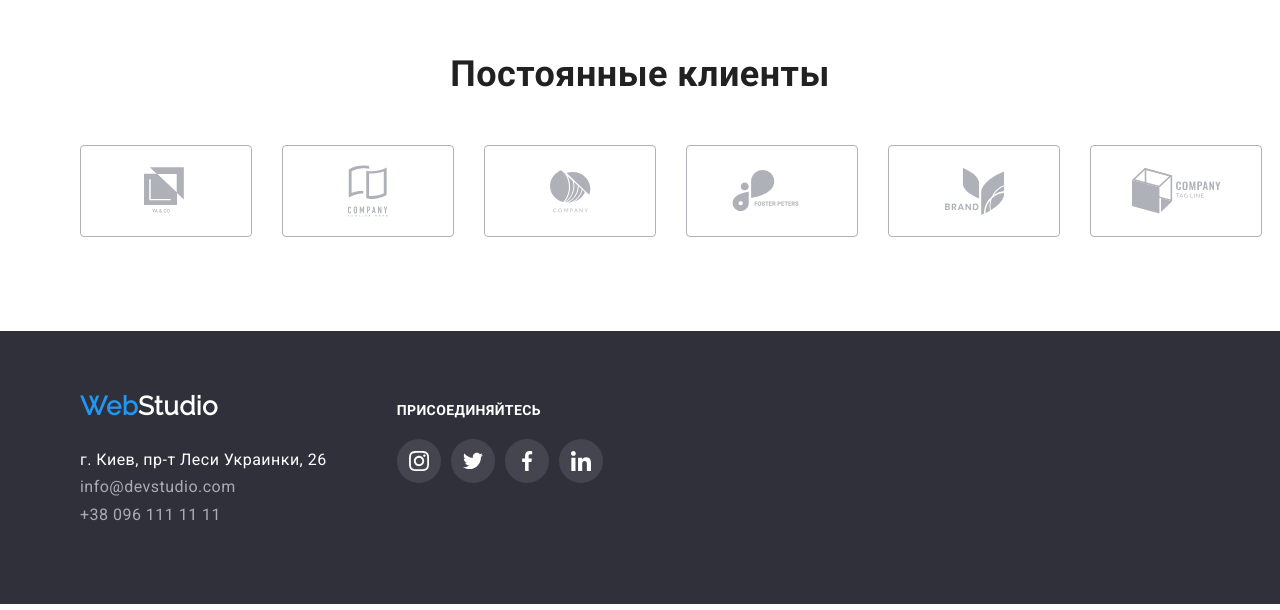
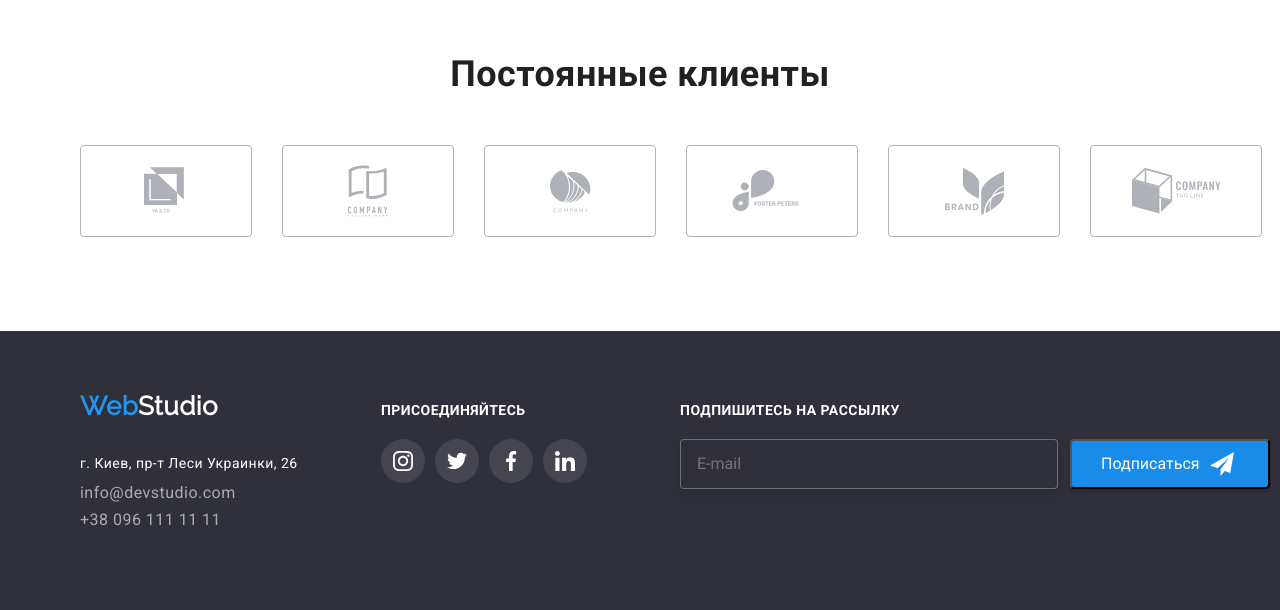
Before and after one commit to AnastasiaB24/goit-markup-hw-06, a plain HTML site: page index.html in a window 1280 px wide. Shown: the part 2413-3023 px from the top of the page. Drawn offline with Linux system fonts and the light colour scheme.

Commit message:
form-footer

```diff
--- a/css/style.css
+++ b/css/style.css
@@ -678,11 +678,11 @@ color: var(--title-text-color);
   fill: var(--accent-color);
 }
 .form-button{
-  position: absolute;
+position: absolute;
 width: 200px;
 height: 50px;
 left: 165px;
-top: ;
+
 
 border: 0;
 background: #188CE8;
@@ -851,10 +851,19 @@ border-radius: 4px;
   display: block;
   margin-bottom: 9px;
 }
+.info-footer{
+  font-size: 14px;
+  line-height: 24px;
 
+  margin-bottom: 9px;
+  margin-top: 0;
+}
+.contaks{
+  width: 231px;
+}
 .footer-icon {
   display: block;
-  margin-left: 100;
+  margin-right: 93px;
 }
 
 .footer-icon-set {
@@ -886,6 +895,61 @@ border-radius: 4px;
   margin-top: 0;
   margin-bottom: 20px;
 }
+
+/* form footer */
+
+.form-footer{
+  display: flex;
+
+}
+.mail-footer{
+  padding-left: 16px;
+  margin-right: 12px;
+  width: 358px;
+
+  border: 1px solid rgba(255, 255, 255, 0.3);
+  border-radius: 4px;
+  filter: drop-shadow(0px 4px 4px rgba(0, 0, 0, 0.15));
+  background-color: var(--hero-color);
+
+}
+
+.mail-footer ::placeholder {
+  color: rgba(255, 255, 255, 0.6);;
+}
+.footer-mail-text{
+  display: block;
+  margin-bottom: 20px;
+  color: var(--white-text-color);
+  font-size: 14px;
+  line-height: 1.14;
+  text-transform: uppercase;
+
+}
+.icon-telega {
+  width: 24px;
+  height: 24px;
+  margin-left: 10px;
+
+  fill: var(--white-text-color);
+}
+
+.button-form{
+  display: flex;
+  align-items: center;
+  margin: 0;
+  padding-right: 28px;
+  padding-left: 29px;
+
+  width: 200px;
+  height: 50px;
+
+  background: #188CE8;
+  color: var(--white-text-color);
+  box-shadow: 0px 4px 4px rgba(0, 0, 0, 0.15);
+  border-radius: 4px;
+}
+
 
 /* Poster overlay */
 
--- a/index.html
+++ b/index.html
@@ -413,14 +413,14 @@
       <div class="conteiner footer-flexbox">
         <div class="footer-maps">
           <address class="adress-maps">
-            <ul class="">
+            <ul class="contaks">
               <li class="info">
                 <a href="./index.html" class="logo norm"
                   ><span class="logoblue">Web</span
                   ><span class="logowhait">Studio</span>
                 </a>
               </li>
-              <li class="info">г. Киев, пр-т Леси Украинки, 26</li>
+              <li class="info-footer">г. Киев, пр-т Леси Украинки, 26</li>
               <li class="info">
                 <a class="alfa" href="mailto:info@devstudio.com"
                   >info@devstudio.com</a
@@ -488,6 +488,30 @@
             </li>
           </ul>
         </div>
+
+       <!--form footer -->
+
+        <form class=" ">
+          <label for="mail-footer">
+            <b class="footer-mail-text">Подпишитесь на рассылку</b>
+          </label>
+          <div class="form-footer">
+            <input
+              class="mail-footer"
+              type="email"
+              id="mail-footer"
+              name="mail"
+              placeholder="E-mail"
+            />
+
+            <button type="submit" class=" button-form">
+              Подписаться
+              <svg class="icon-telega">
+                <use href="./img/symbol-defs-tel.svg#icon-icon-telegram"></use>
+              </svg>
+            </button>
+          </div>
+        </form>
       </div>
     </footer>
     <div class="backdrop is-hidden" data-modal>
```
Also changed, not shown: img/symbol-defs-tel.svg (added), 1 other file.
